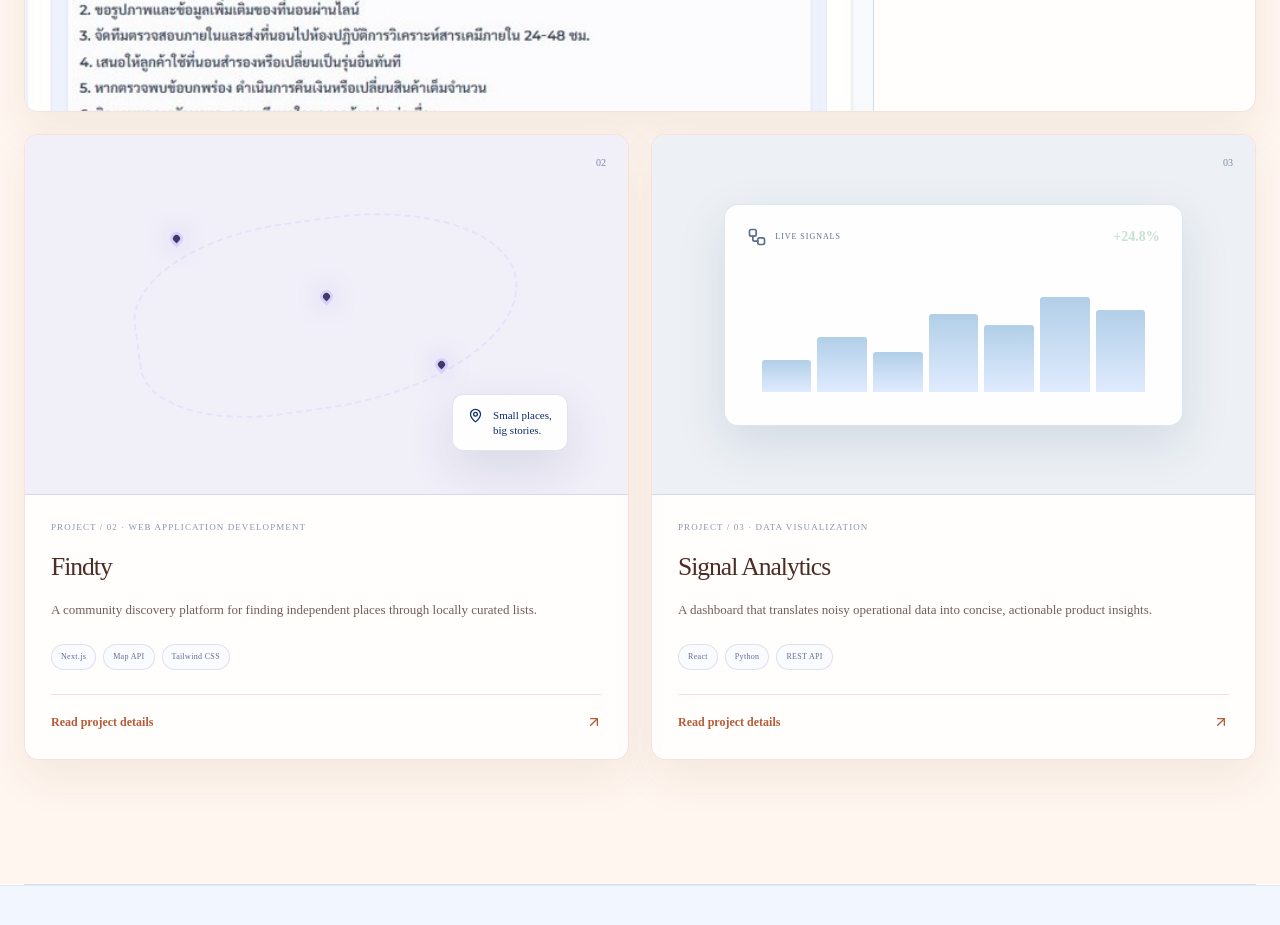
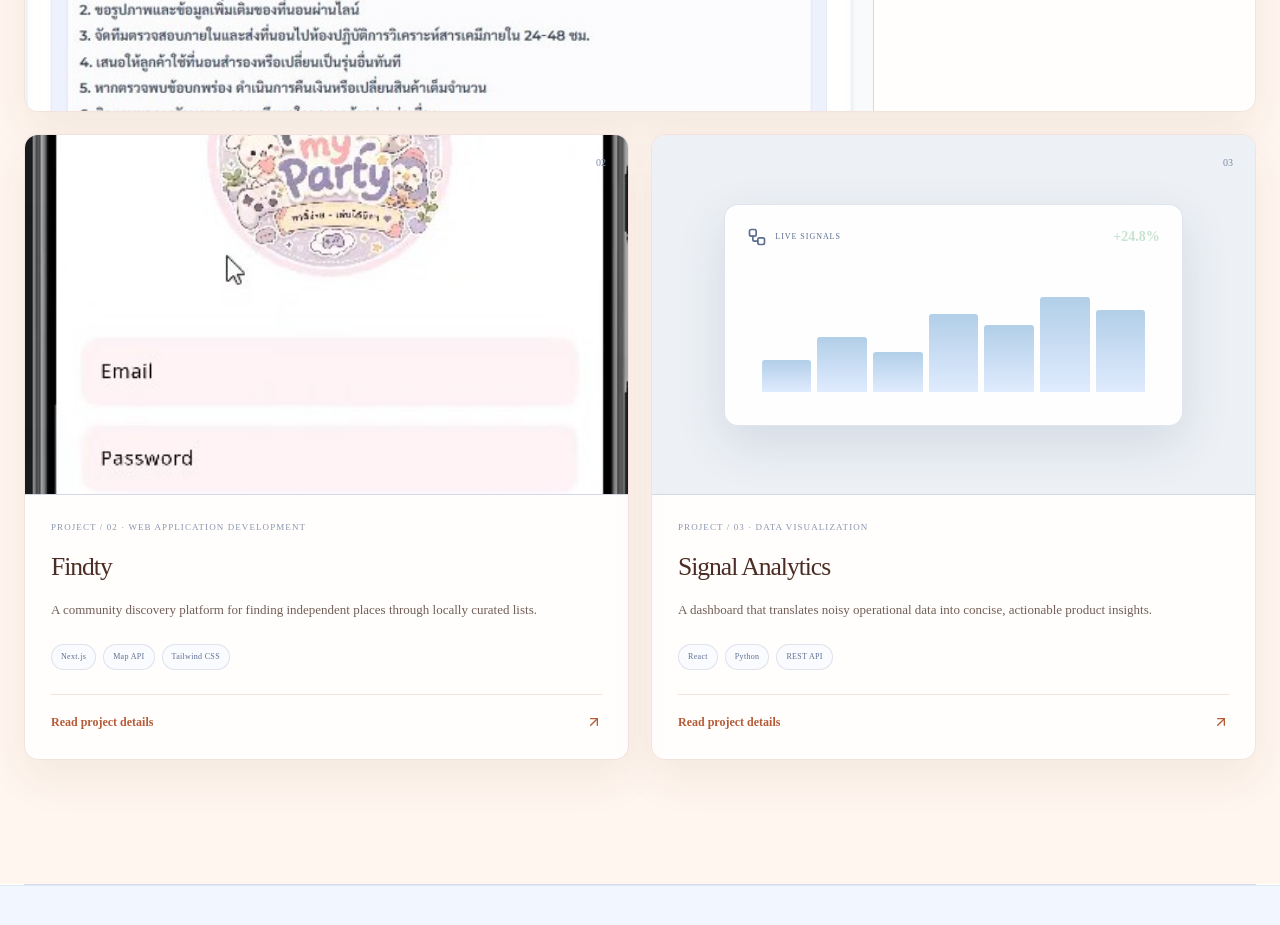
Before and after one commit to vachiravitz/portfolio-vachiravit, a Next.js app: page / in a window 1280 px wide. Shown: the part 2920-3845 px from the top of the page. Built offline with nearby package versions, Linux system fonts and the light colour scheme.

Commit message:
Connect Findty project assets

```diff
--- a/app/data/projects.ts
+++ b/app/data/projects.ts
@@ -15,7 +15,7 @@ export const projects = [
     github: "https://github.com/",
     demo: "",
     figma: "",
-    documentation: "", // ตัวอย่าง: "/documents/projects/giewbu-documentation.pdf"
+    documentation: "/images/projects/giewbu.pdf",
     image: "/images/projects/giewbu-cover.jpg", // รูปหน้าปกใน public/images/projects
     tone: "blue",
     featured: true,
@@ -58,8 +58,8 @@ export const projects = [
     github: "https://github.com/",
     demo: "https://example.com/",
     figma: "https://figma.com/",
-    documentation: "", // ตัวอย่าง: "/documents/projects/findty.pdf"
-    image: "",
+    documentation: "/images/projects/FindTy.pdf",
+    image: "/images/projects/findty1.jpg",
     tone: "violet",
     featured: false,
     details: {
```
Also changed, not shown: public/images/projects/findty1.jpg (added).
